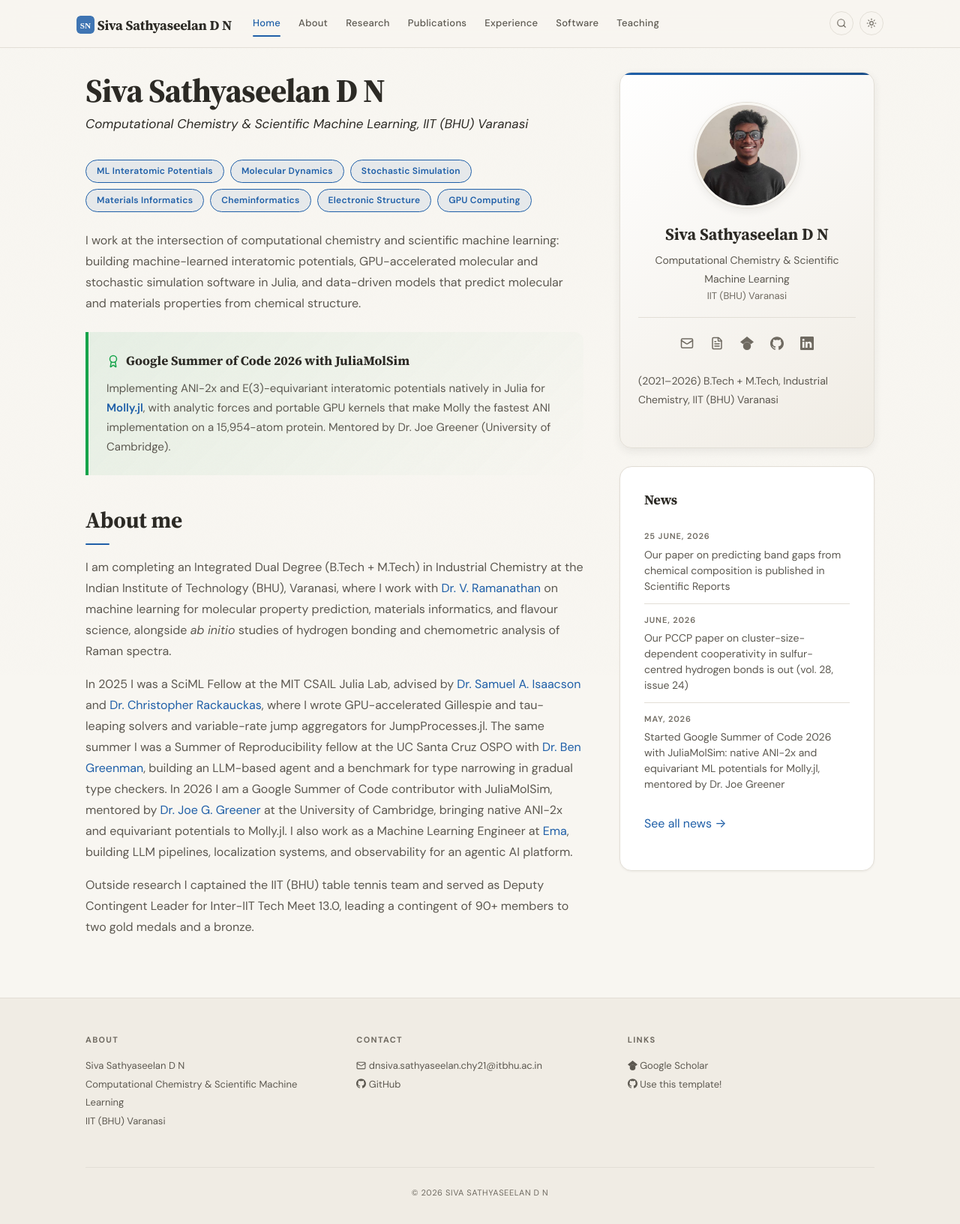
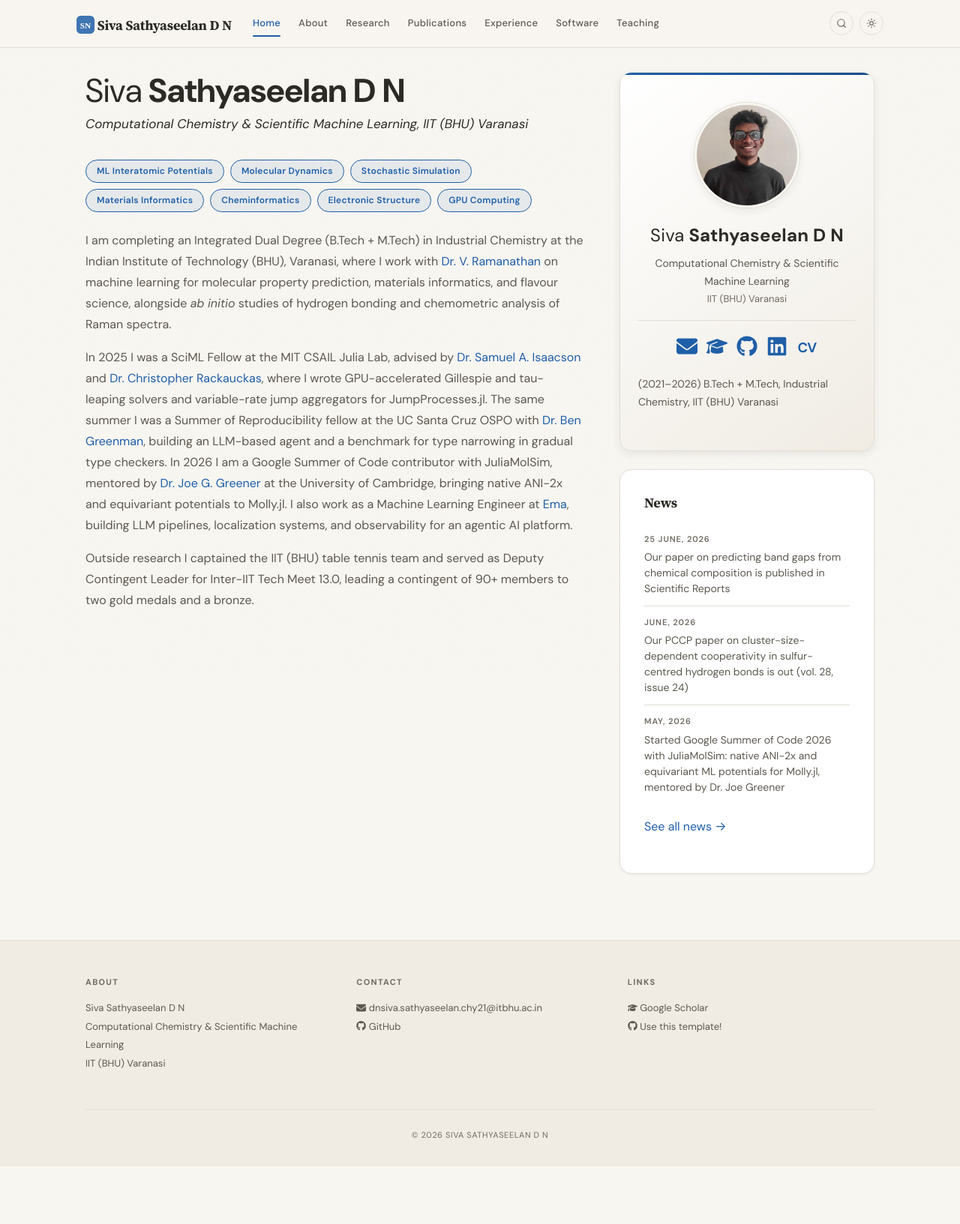
Before and after one commit to sivasathyaseeelan/sivasathyaseeelan.github.io, a Jekyll site: the page built from _pages/home.md, in a window 1280 px wide. Shown: the whole page at 75% size. Built offline with Jekyll 4.4.1, drawn with Linux system fonts in a browser that asks for light colours; after the commit the page ends 1556 px from its top, so only the background shows below that.

Commit message:
Awesome-CV style header: solid icon row, CV mark, sans-serif name; move About me to top of home

```diff
--- a/_config.yml
+++ b/_config.yml
@@ -2,6 +2,8 @@
 # STEP 1: Your Identity (required)
 # ============================================================
 name: "Siva Sathyaseelan D N"
+name_first: "Siva"          # light weight in the header, like the CV
+name_last: "Sathyaseelan D N"  # bold weight
 title: "Computational Chemistry & Scientific Machine Learning"
 institution: "IIT (BHU) Varanasi"
 email: dnsiva.sathyaseelan.chy21@itbhu.ac.in
--- a/_includes/sidebar.html
+++ b/_includes/sidebar.html
@@ -2,18 +2,18 @@
 <a href="{{ '/about' | relative_url }}">
 <img src="{{ site.photo | prepend: '/images/' | relative_url }}" class="profile-photo" alt="{{ site.name }}" width="140" height="140" fetchpriority="high">
 </a>
-<p class="profile-name">{{ site.name }}</p>
+<p class="profile-name"><span class="name-first">{{ site.name_first | default: site.name }}</span>{% if site.name_first %} <span class="name-last">{{ site.name_last }}</span>{% endif %}</p>
 <p class="profile-title">{{ site.title }}</p>
 <p class="profile-institution">{{ site.institution }}</p>
 <div class="profile-links">
 {% if site.email %}<a href="mailto:{{ site.email }}" class="icon-link" title="Email" aria-label="Email">{% include icon.html name="envelope" %}</a>{% endif %}
-{% if site.links.cv and site.links.cv != "" %}<a href="{{ site.links.cv | prepend: '/' | relative_url }}" class="icon-link" title="CV" aria-label="CV">{% include icon.html name="cv" %}</a>{% endif %}
 {% if site.links.google_scholar and site.links.google_scholar != "" %}<a href="{{ site.links.google_scholar }}" class="icon-link" title="Google Scholar" aria-label="Google Scholar">{% include icon.html name="google-scholar" %}</a>{% endif %}
 {% if site.links.github and site.links.github != "" %}<a href="{{ site.links.github }}" class="icon-link" title="GitHub" aria-label="GitHub">{% include icon.html name="github" %}</a>{% endif %}
 {% if site.links.researchgate and site.links.researchgate != "" %}<a href="{{ site.links.researchgate }}" class="icon-link" title="ResearchGate" aria-label="ResearchGate">{% include icon.html name="researchgate" %}</a>{% endif %}
 {% if site.links.orcid and site.links.orcid != "" %}<a href="{{ site.links.orcid }}" class="icon-link" title="ORCID" aria-label="ORCID">{% include icon.html name="orcid" %}</a>{% endif %}
 {% if site.links.twitter and site.links.twitter != "" %}<a href="{{ site.links.twitter }}" class="icon-link" title="Twitter" aria-label="Twitter">{% include icon.html name="x-twitter" %}</a>{% endif %}
 {% if site.links.linkedin and site.links.linkedin != "" %}<a href="{{ site.links.linkedin }}" class="icon-link" title="LinkedIn" aria-label="LinkedIn">{% include icon.html name="linkedin" %}</a>{% endif %}
+{% if site.links.cv and site.links.cv != "" %}<a href="{{ site.links.cv | prepend: '/' | relative_url }}" class="icon-link" title="CV" aria-label="CV">{% include icon.html name="cv" %}</a>{% endif %}
 </div>
 {% if site.data.pi[0].educationshort %}
 <ul style="text-align: left; margin-top: var(--space-4); list-style: none; padding-left: 0;">
--- a/_pages/home.md
+++ b/_pages/home.md
@@ -4,7 +4,7 @@ layout: homelay
 permalink: /
 ---
 
-<h1 class="home-hero">{{ site.name }}</h1>
+<h1 class="home-hero"><span class="name-first">{{ site.name_first | default: site.name }}</span>{% if site.name_first %} <span class="name-last">{{ site.name_last }}</span>{% endif %}</h1>
 <p class="home-hero-sub">{{ site.title }}, {{ site.institution }}</p>
 
 <div class="chip-container" markdown="0">
@@ -17,12 +17,11 @@ permalink: /
 <a href="{{ '/research' | relative_url }}" class="chip">GPU Computing</a>
 </div>
 
-I work at the intersection of computational chemistry and scientific machine learning: building machine-learned interatomic potentials, GPU-accelerated molecular and stochastic simulation software in Julia, and data-driven models that predict molecular and materials properties from chemical structure.
+I am completing an Integrated Dual Degree (B.Tech + M.Tech) in Industrial Chemistry at the Indian Institute of Technology (BHU), Varanasi, where I work with [Dr. V. Ramanathan](https://scholar.google.com/citations?user=oLHHKoAAAAAJ) on machine learning for molecular property prediction, materials informatics, and flavour science, alongside *ab initio* studies of hydrogen bonding and chemometric analysis of Raman spectra.
 
-<div class="callout callout-success" markdown="0">
-<div class="callout-title">{% include icon.html name="award" class="callout-icon" %} Google Summer of Code 2026 with JuliaMolSim</div>
-<p>Implementing ANI-2x and E(3)-equivariant interatomic potentials natively in Julia for <a href="https://github.com/JuliaMolSim/Molly.jl">Molly.jl</a>, with analytic forces and portable GPU kernels that make Molly the fastest ANI implementation on a 15,954-atom protein. Mentored by Dr. Joe Greener (University of Cambridge).</p>
-</div>
+In 2025 I was a SciML Fellow at the MIT CSAIL Julia Lab, advised by [Dr. Samuel A. Isaacson](https://scholar.google.com/citations?user=Ap9PfVQAAAAJ) and [Dr. Christopher Rackauckas](https://scholar.google.com/citations?user=1kyW6dwAAAAJ), where I wrote GPU-accelerated Gillespie and tau-leaping solvers and variable-rate jump aggregators for JumpProcesses.jl. The same summer I was a Summer of Reproducibility fellow at the UC Santa Cruz OSPO with [Dr. Ben Greenman](https://scholar.google.com/citations?user=3A9hNTEAAAAJ), building an LLM-based agent and a benchmark for type narrowing in gradual type checkers. In 2026 I am a Google Summer of Code contributor with JuliaMolSim, mentored by [Dr. Joe G. Greener](https://scholar.google.com/citations?user=IG6H3tIAAAAJ) at the University of Cambridge, bringing native ANI-2x and equivariant potentials to Molly.jl. I also work as a Machine Learning Engineer at [Ema](https://www.ema.co), building LLM pipelines, localization systems, and observability for an agentic AI platform.
+
+Outside research I captained the IIT (BHU) table tennis team and served as Deputy Contingent Leader for Inter-IIT Tech Meet 13.0, leading a contingent of 90+ members to two gold medals and a bronze.
 
 {% capture selected %}{% bibliography --query @*[selected=true] %}{% endcapture %}
 {% if selected contains "pub-entry" %}
@@ -33,11 +32,3 @@ I work at the intersection of computational chemistry and scientific machine lea
 <p style="margin: var(--space-4) 0 0;"><a href="{{ '/publications' | relative_url }}">All publications &rarr;</a></p>
 </div>
 {% endif %}
-
-## About me
-
-I am completing an Integrated Dual Degree (B.Tech + M.Tech) in Industrial Chemistry at the Indian Institute of Technology (BHU), Varanasi, where I work with [Dr. V. Ramanathan](https://scholar.google.com/citations?user=oLHHKoAAAAAJ) on machine learning for molecular property prediction, materials informatics, and flavour science, alongside *ab initio* studies of hydrogen bonding and chemometric analysis of Raman spectra.
-
-In 2025 I was a SciML Fellow at the MIT CSAIL Julia Lab, advised by [Dr. Samuel A. Isaacson](https://scholar.google.com/citations?user=Ap9PfVQAAAAJ) and [Dr. Christopher Rackauckas](https://scholar.google.com/citations?user=1kyW6dwAAAAJ), where I wrote GPU-accelerated Gillespie and tau-leaping solvers and variable-rate jump aggregators for JumpProcesses.jl. The same summer I was a Summer of Reproducibility fellow at the UC Santa Cruz OSPO with [Dr. Ben Greenman](https://scholar.google.com/citations?user=3A9hNTEAAAAJ), building an LLM-based agent and a benchmark for type narrowing in gradual type checkers. In 2026 I am a Google Summer of Code contributor with JuliaMolSim, mentored by [Dr. Joe G. Greener](https://scholar.google.com/citations?user=IG6H3tIAAAAJ) at the University of Cambridge, bringing native ANI-2x and equivariant potentials to Molly.jl. I also work as a Machine Learning Engineer at [Ema](https://www.ema.co), building LLM pipelines, localization systems, and observability for an agentic AI platform.
-
-Outside research I captained the IIT (BHU) table tennis team and served as Deputy Contingent Leader for Inter-IIT Tech Meet 13.0, leading a contingent of 90+ members to two gold medals and a bronze.
--- a/_sass/components/_profile.scss
+++ b/_sass/components/_profile.scss
@@ -76,3 +76,43 @@
     flex-wrap: wrap;
   }
 }
+
+// Solid icon row under the name (envelope, scholar, GitHub, LinkedIn, CV),
+// styled after the Awesome-CV header: larger, accent-coloured, evenly spaced.
+.profile-links,
+.pi-links {
+  gap: var(--space-4);
+
+  .icon-link {
+    color: var(--accent);
+    transition: color 0.2s ease, transform 0.2s ease;
+
+    .icon {
+      width: 1.75rem;
+      height: 1.75rem;
+    }
+
+    &:hover,
+    &:focus-visible {
+      color: var(--accent-hover);
+      transform: translateY(-2px);
+    }
+  }
+}
+
+// Name styled like the Awesome-CV header: sans-serif, light first name, bold surname
+.profile-name,
+.home-hero,
+.pi-name {
+  .name-first {
+    font-weight: 400;
+  }
+  .name-last {
+    font-weight: 700;
+  }
+}
+.profile-card .profile-name {
+  font-family: 'DM Sans', system-ui, -apple-system, sans-serif;
+  font-size: 1.5rem;
+  letter-spacing: 0.01em;
+}
--- a/_sass/layouts/_home.scss
+++ b/_sass/layouts/_home.scss
@@ -31,10 +31,10 @@
 
 // Hero heading — the person's name, large and prominent
 .home-hero {
-  font-family: 'Source Serif 4', Georgia, serif;
+  font-family: 'DM Sans', system-ui, -apple-system, sans-serif;
   font-size: 2.75rem;
-  font-weight: 800;
-  letter-spacing: -0.02em;
+  font-weight: 700;
+  letter-spacing: 0;
   line-height: 1.15;
   margin-top: 0;
   margin-bottom: var(--space-1);
```
Also changed, not shown: _pages/about.md (+2 -2 lines), _includes/icons.svg.
